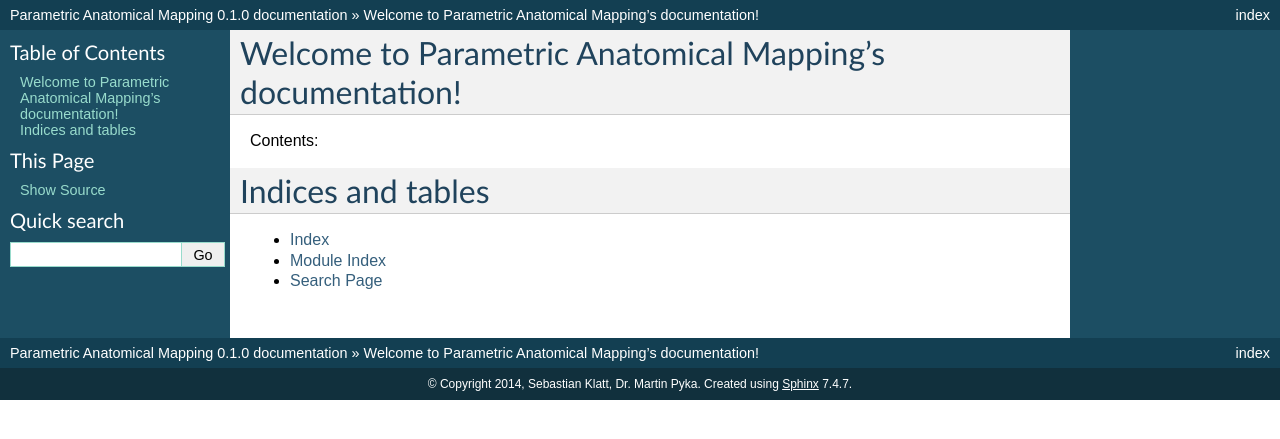
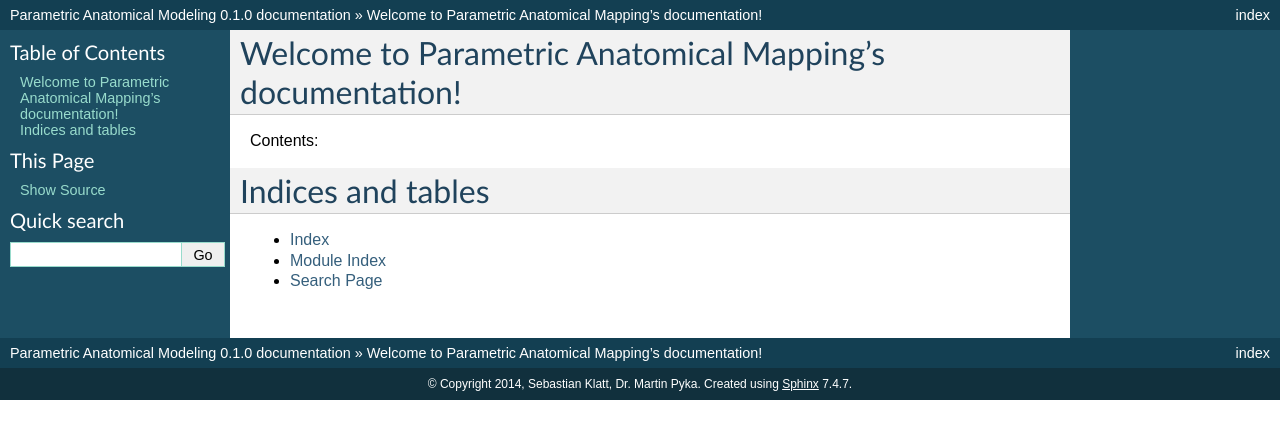
Before and after one commit to MartinPyka/Parametric-Anatomical-Modeling, a Sphinx documentation site: the page built from docs/sphinx/index.rst, in a window 1280 px wide. Shown: the top 439 px of the page. Built offline with Sphinx 7.4.7, drawn with Linux system fonts in a browser that asks for light colours.

Commit message:
Typo Modeling vs. Mapping

```diff
--- a/docs/sphinx/conf.py
+++ b/docs/sphinx/conf.py
@@ -41,7 +41,7 @@ source_suffix = '.rst'
 master_doc = 'index'
 
 # General information about the project.
-project = 'Parametric Anatomical Mapping'
+project = 'Parametric Anatomical Modeling'
 copyright = '2014, Sebastian Klatt, Dr. Martin Pyka'
 
 # The version info for the project you're documenting, acts as replacement for
@@ -165,7 +165,7 @@ html_static_path = ['_static']
 #html_file_suffix = None
 
 # Output file base name for HTML help builder.
-htmlhelp_basename = 'ParametricAnatomicalMappingdoc'
+htmlhelp_basename = 'ParametricAnatomicalModelingdoc'
 
 
 # -- Options for LaTeX output --------------------------------------------------
@@ -184,7 +184,7 @@ latex_elements = {
 # Grouping the document tree into LaTeX files. List of tuples
 # (source start file, target name, title, author, documentclass [howto/manual]).
 latex_documents = [
-  ('index', 'ParametricAnatomicalMapping.tex', 'Parametric Anatomical Mapping Documentation',
+  ('index', 'ParametricAnatomicalModeling.tex', 'Parametric Anatomical Modeling Documentation',
    'Sebastian Klatt', 'Dr. Martin Pyka', 'manual'),
 ]
 
@@ -214,7 +214,7 @@ latex_documents = [
 # One entry per manual page. List of tuples
 # (source start file, name, description, authors, manual section).
 man_pages = [
-    ('index', 'parametricanatomicalmapping', 'Parametric Anatomical Mapping Documentation',
+    ('index', 'parametricanatomicalmodeling', 'Parametric Anatomical Modeling Documentation',
      ['Dr. Martin Pyka'], 1)
 ]
 
@@ -228,8 +228,8 @@ man_pages = [
 # (source start file, target name, title, author,
 #  dir menu entry, description, category)
 texinfo_documents = [
-  ('index', 'ParametricAnatomicalMapping', 'Parametric Anatomical Mapping Documentation',
-   'Dr. Martin Pyka', 'ParametricAnatomicalMapping', 'One line description of project.',
+  ('index', 'ParametricAnatomicalModeling', 'Parametric Anatomical Modeling Documentation',
+   'Dr. Martin Pyka', 'ParametricAnatomicalModeling', 'One line description of project.',
    'Miscellaneous'),
 ]
 
```
Also changed, not shown: README.md (+1 -1 lines).
